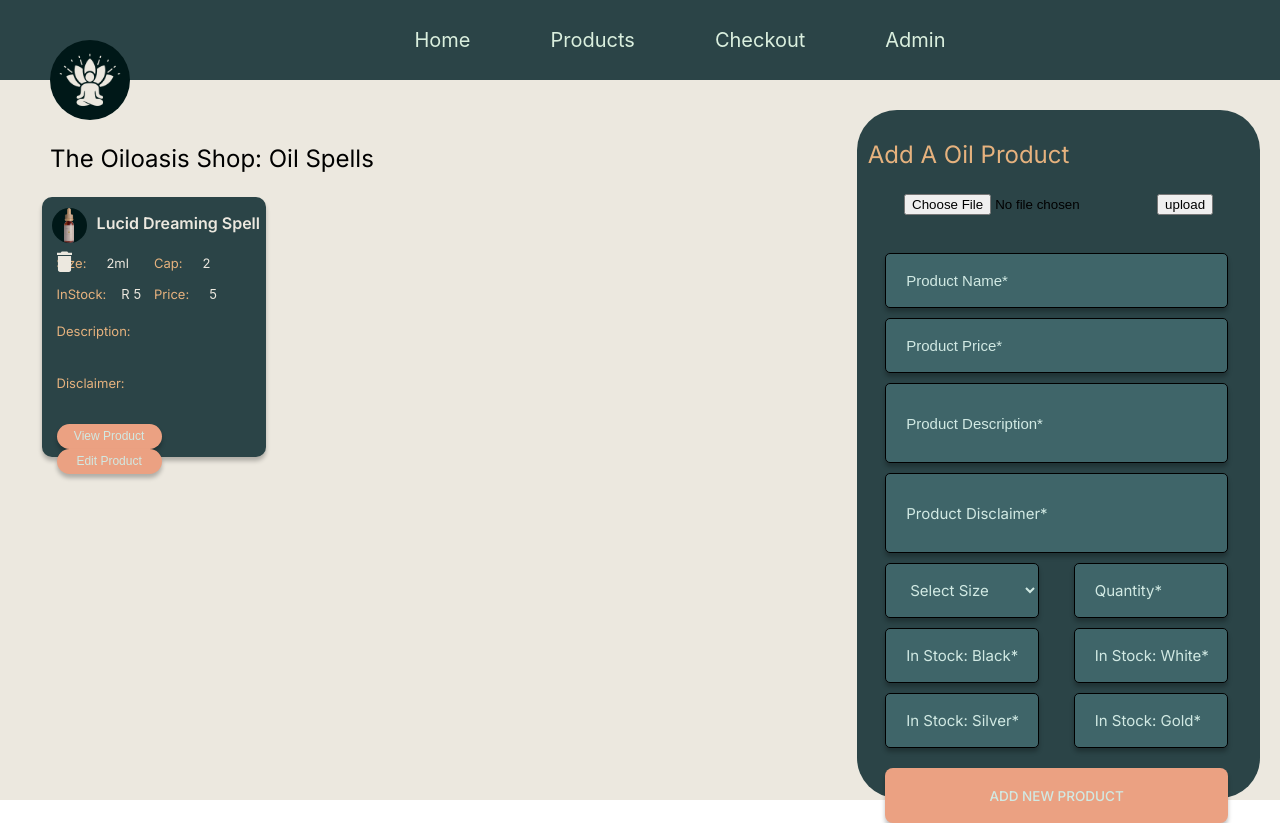
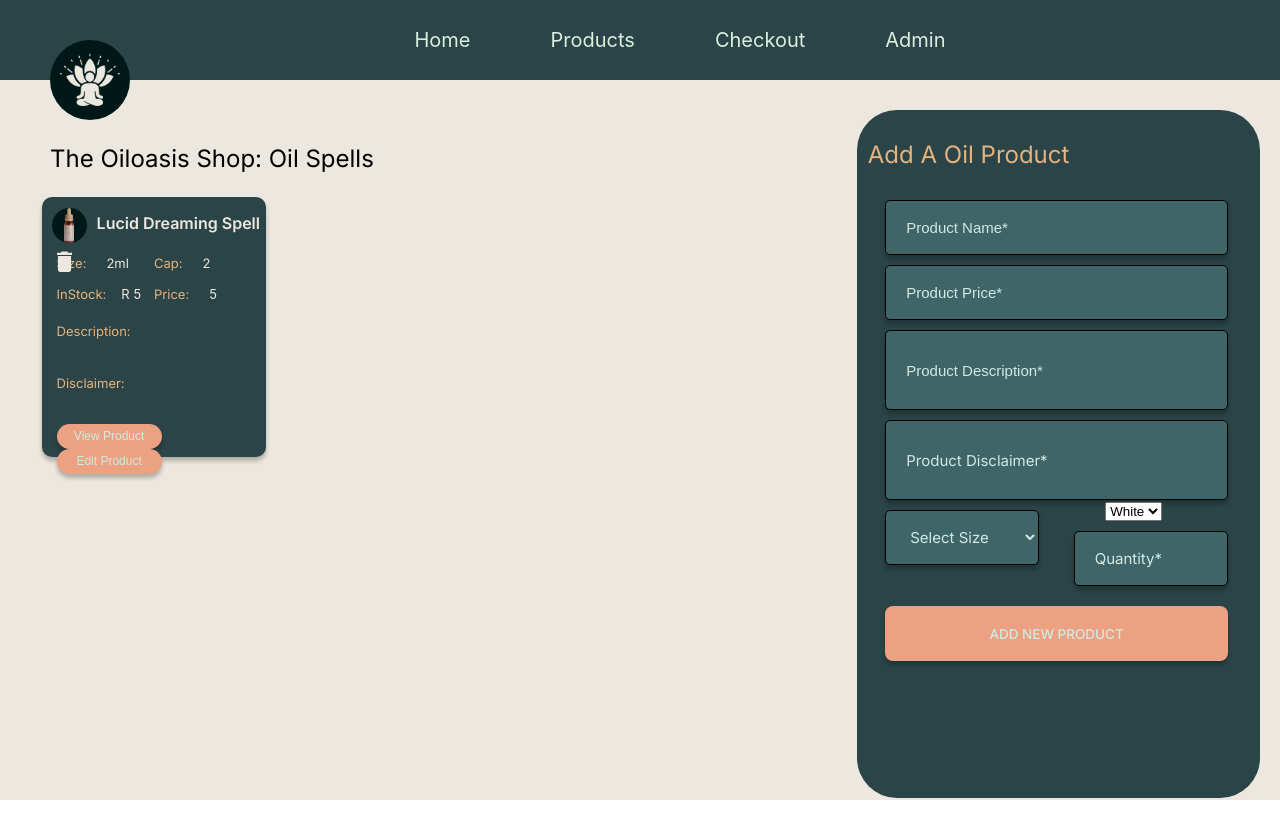
Before and after one commit to Tsebo200/Oiloasis, a React (Create React App) app in the folder client/: page /admin in a window 1280 px wide. After the commit the page ends 800 px from the top, so only its background shows below. Built offline with nearby package versions, Linux system fonts and the light colour scheme; no server answers.

Commit message:
post request working

```diff
--- a/client/src/Components/Forms/AddProductForm.jsx
+++ b/client/src/Components/Forms/AddProductForm.jsx
@@ -8,6 +8,9 @@ function AddProductForm() {
 
   const navigate = useNavigate();
 
+  const [ product, setProduct ] = useState();
+  const [updateProducts, setUpdateProducts] = useState(false);
+
   const [ productName, setProductName ] = useState('');
   const [ size, setSize] = useState('');
   // const [ capColor, setCapColor] = useState();
@@ -17,12 +20,16 @@ function AddProductForm() {
   const [ disclaimer, setDisclaimer] = useState('');
   const [ description, setDescription] = useState('');
 
+  const [ color, setColor ] = useState('');
   const [ black, setBlack] = useState('');
   const [ white, setWhite] = useState('');
   const [ gold, setGold] = useState('');
   const [ silver, setSilver] = useState('');
 
   const [ image, setImage ] = useState();
+
+
+
 
   // capColor = black + white + gold + silver;
 
@@ -35,12 +42,7 @@ function AddProductForm() {
             disclaimer: disclaimer,
             size: size,
             quantity: quantity,
-            instock: {
-              black: black,
-              white: white,
-              silver: silver,
-              gold: gold
-              }
+            color: document.getElementById("color").value
             // capColor: capColor
         }
         console.log(payload)
@@ -49,41 +51,34 @@ function AddProductForm() {
         .catch(err => console.log("error occurred when submitting:", err))
         }
 
-      //   try {
-      //     const res = axios.post("http://localhost:5002/", payload);
-      //     console.log("Oil Data added:", res.data)
-      //   } catch (error) {
-      //     console.log("error occurred when submitting:", error);
-      //   }
-      // };
 
-      const [file, setFile]  = useState();
+//       const [file, setFile]  = useState();
 
-      const handleUpload = (e) => {
-        console.log(file)
-        const formdata = new FormData()
-        formdata.append('file', file)
-        axios.post("http://localhost:5002/upload", formdata)
-        .then(res => console.log(res))
-        .catch(err => console.log(err))
-      }
+//       const handleUpload = (e) => {
+//         console.log(file)
+//         const formdata = new FormData()
+//         formdata.append('file', file)
+//         axios.post("http://localhost:5002/upload", formdata)
+//         .then(res => console.log(res))
+//         .catch(err => console.log(err))
+//       }
 
 
-  useEffect(() => {
-    axios.get('http://localhost:5002/getImage')
-    .then(res => setImage(res.data[0].image))
-    .catch(err => console.log(err))
-}, []);
+//   useEffect(() => {
+//     axios.get('http://localhost:5002/getImage')
+//     .then(res => setImage(res.data[0].image))
+//     .catch(err => console.log(err))
+// }, []);
 
   return (
    <>
     <div className={styles.add_form_container}>
               <div className={styles.heading_cont}>
                   <p className={styles.add_product_text}>Add A Oil Product</p>
-                  <div className={styles.upload_section}>
+                  {/* <div className={styles.upload_section}>
                     <input type="file" onChange={e => setFile(e.target.files[0])}/>
                     <button onClick={handleUpload}>upload</button>
-                  </div>
+                  </div> */}
               </div>
               <form className={styles.form_input_container} onSubmit={handleSubmit}>
 
@@ -97,12 +92,15 @@ function AddProductForm() {
                   <option>10ml</option>
                   <option>15ml</option>
               </select>
+              <select id='color'>
+                <option value="white">White</option>
+                <option value="black">Black</option>
+                <option value="black">Silver</option>
+                <option value="black">Gold</option>
+                {/* <option value={setColor("white")}>Gold</option> */}
+              </select>
               <input className={styles.product_quantity} placeholder='Quantity*'  value={quantity} onChange={(e) => setQuantity(e.target.value)}></input>
-              <input className={styles.product_color_black} placeholder='In Stock: Black*'  value={black} onChange={(e) => setBlack(e.target.value)}></input>
-              <input className={styles.product_color_white} placeholder='In Stock: White*'  value={white} onChange={(e) => setWhite(e.target.value)}></input>
-              <input className={styles.product_color_silver} placeholder='In Stock: Silver*'  value={silver} onChange={(e) => setSilver(e.target.value)}></input>
-              <input className={styles.product_color_gold} placeholder='In Stock: Gold*'  value={gold} onChange={(e) => setGold(e.target.value)}></input>
-              <button type={"submit"} className={styles.new_product_btn}>ADD NEW PRODUCT</button>
+              <button type="submit" className={styles.new_product_btn}>ADD NEW PRODUCT</button>
               </form>
           </div>
 
```
Also changed, not shown: 2 other files (tests, documents, lock files or other folders).
